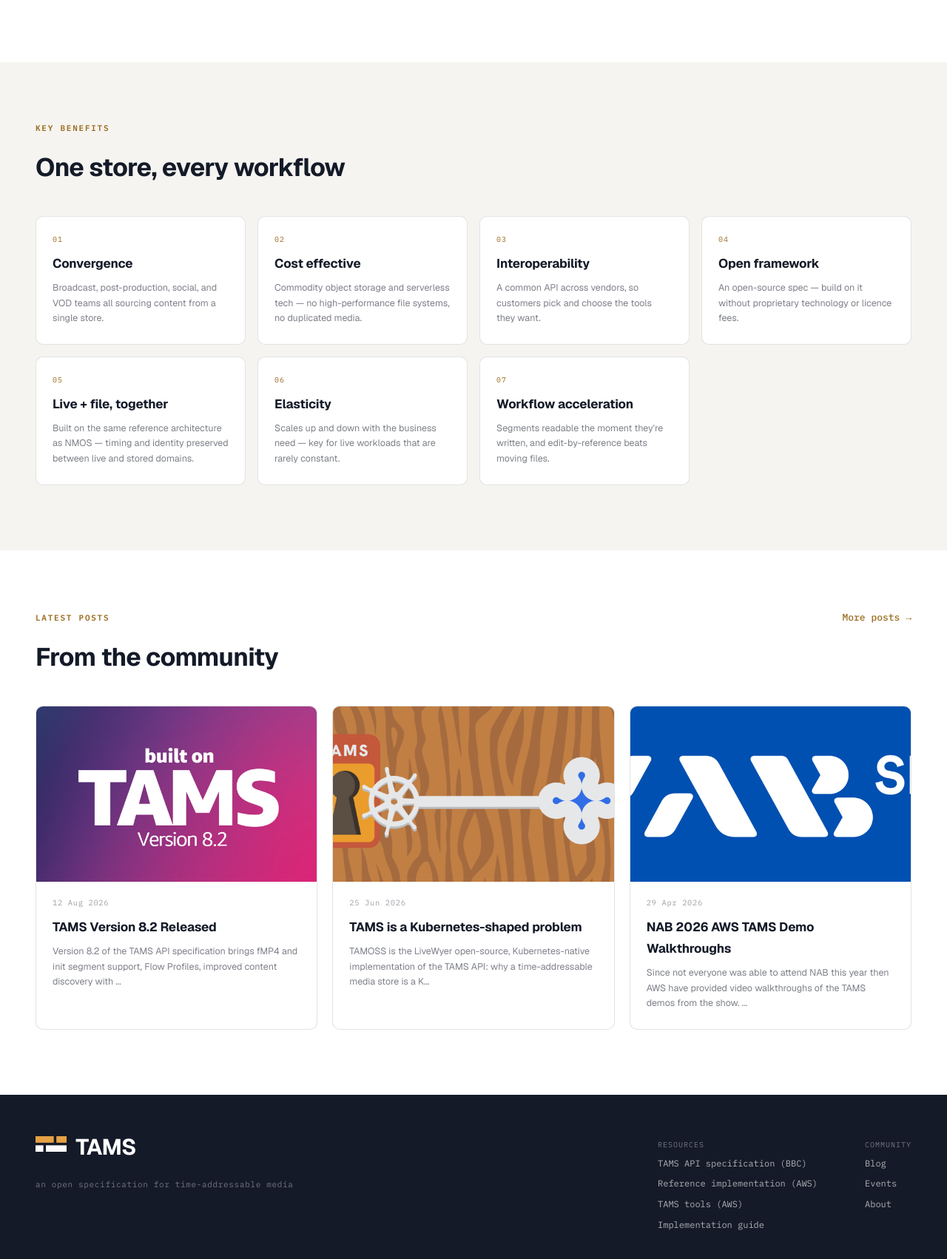
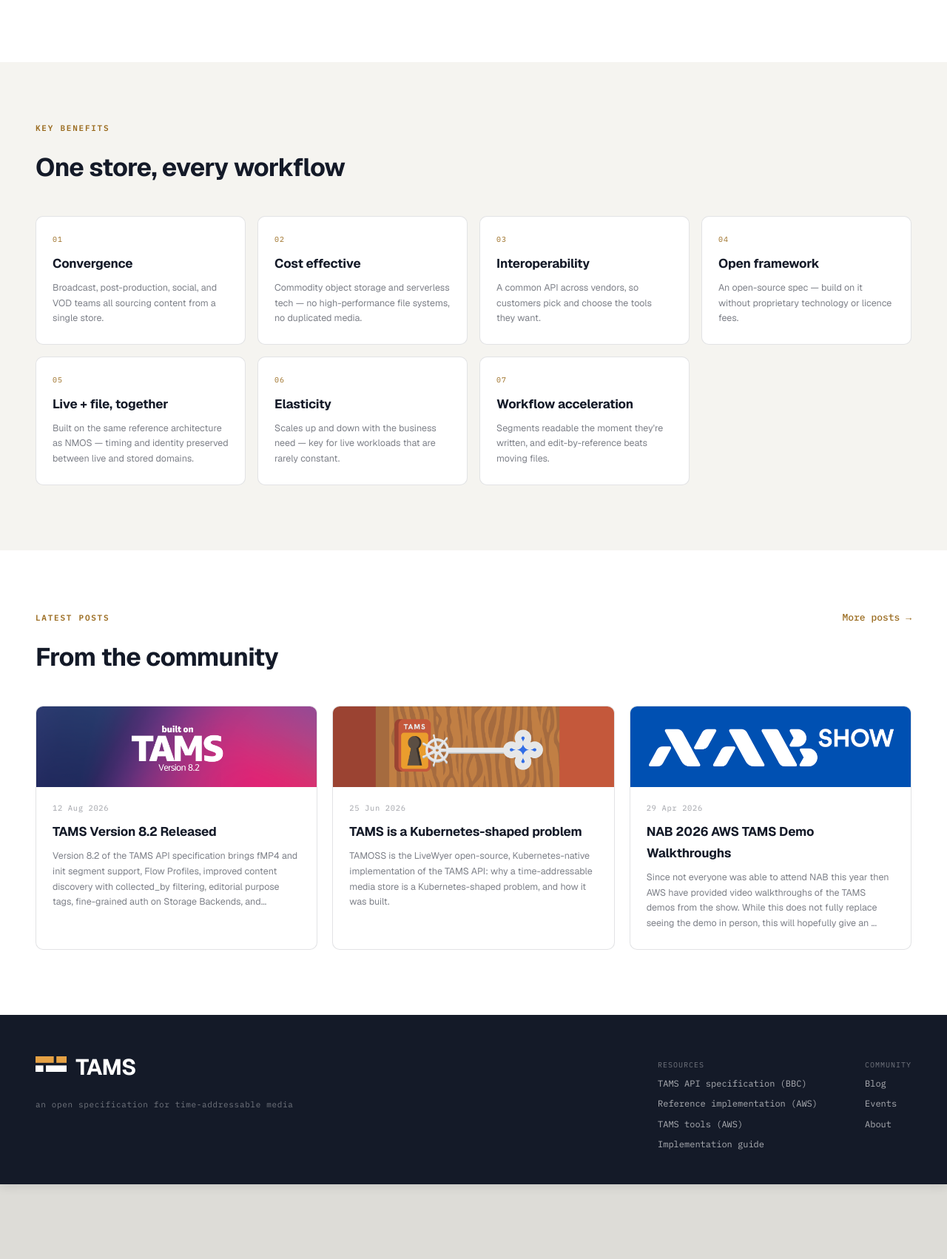
Before and after one commit to johnbilt/tams-website, a Jekyll site: the page built from index.html, in a window 1280 px wide, cut to the strip 1072-2781 px from the top of the page. Shown: the top 1702 px of the strip at 74% size. Built offline with Jekyll 4.4.1, drawn with Linux system fonts in a browser that asks for light colours; after the commit the page ends 2673 px from its top, so only the background shows below that.

Commit message:
Blog tweaks: 11 posts/page; card thumbnails full-width uncropped; more preview text; wider post subtitle

```diff
--- a/_config.yml
+++ b/_config.yml
@@ -25,7 +25,7 @@
 permalink: /:categories/:year/:month/:day/:title/
 
 # ── Blog pagination (jekyll-paginate) ──
-paginate: 9
+paginate: 11
 paginate_path: "/blog/page:num/"
 
 # ── Plugins (all supported by GitHub Pages) ──
--- a/_includes/post-card.html
+++ b/_includes/post-card.html
@@ -4,7 +4,7 @@
     <div class="body">
       <div class="date">{{ include.post.date | date: "%d %b %Y" }}</div>
       <h3>{{ include.post.title }}</h3>
-      <p>{{ include.post.description | default: include.post.excerpt | strip_html | truncate: 140 }}</p>
+      <p>{{ include.post.description | default: include.post.excerpt | strip_html | truncate: 260 }}</p>
       {%- if include.post.tags.size > 0 -%}
       <div class="tags">{%- for tag in include.post.tags limit:3 -%}<span class="tag">{{ tag }}</span>{%- endfor -%}</div>
       {%- endif -%}
--- a/assets/css/tams.css
+++ b/assets/css/tams.css
@@ -64,7 +64,7 @@
 }
 .page-hero .kicker{color:var(--amber);margin-bottom:14px}
 .page-hero h1{font-size:44px;font-weight:700;letter-spacing:-0.025em;line-height:1.08;margin:0;max-width:1000px}
-.page-hero .subtitle{font-size:19px;color:rgba(255,255,255,0.72);margin:14px 0 0;max-width:640px}
+.page-hero .subtitle{font-size:19px;color:rgba(255,255,255,0.72);margin:14px 0 0;max-width:820px}
 .page-hero .meta{font-family:'IBM Plex Mono',monospace;font-size:12px;letter-spacing:0.04em;color:rgba(255,255,255,0.6);margin-top:18px;display:flex;flex-wrap:wrap;gap:10px;align-items:center}
 .page-hero .meta .byline{color:rgba(255,255,255,0.85)}
 .page-hero .meta .byline strong{color:#fff;font-weight:600}
@@ -159,7 +159,7 @@
 .post-grid{display:grid;grid-template-columns:repeat(3,1fr);gap:20px;margin-top:36px}
 .pcard{border:1px solid var(--hair);border-radius:10px;overflow:hidden;background:var(--white);display:flex;flex-direction:column}
 .pcard a{color:inherit;text-decoration:none;display:flex;flex-direction:column;height:100%}
-.pcard .thumb{width:100%;aspect-ratio:16/10;object-fit:cover;background:var(--paper)}
+.pcard .thumb{width:100%;height:auto;display:block;background:var(--paper)}
 .pcard .body{padding:20px 22px 24px}
 .pcard .date{font-family:'IBM Plex Mono',monospace;font-size:10.5px;letter-spacing:0.06em;color:var(--faint)}
 .pcard h4{font-size:17px;font-weight:700;letter-spacing:-0.01em;margin:9px 0 8px}
@@ -282,8 +282,7 @@
 .blog-card{border:1px solid var(--hair);border-radius:10px;overflow:hidden;background:var(--white);display:flex;flex-direction:column;transition:border-color .15s,box-shadow .15s,transform .15s}
 .blog-card:hover{border-color:rgba(20,26,40,0.28);box-shadow:0 6px 18px rgba(20,26,40,0.10);transform:translateY(-2px)}
 .blog-card a{color:inherit;text-decoration:none;display:flex;flex-direction:column;height:100%}
-.blog-card .thumb{width:100%;aspect-ratio:16/9;object-fit:cover;background:var(--paper)}
-.featured-row .blog-card .thumb{aspect-ratio:16/8}
+.blog-card .thumb{width:100%;height:auto;display:block;background:var(--paper)}
 .blog-card .body{padding:18px 20px 22px;display:flex;flex-direction:column;flex:1}
 .blog-card .date{font-family:'IBM Plex Mono',monospace;font-size:10px;letter-spacing:0.06em;text-transform:uppercase;color:var(--faint)}
 .blog-card h3{font-size:17px;font-weight:700;letter-spacing:-0.01em;line-height:1.3;margin:9px 0 8px;color:var(--navy)}
--- a/index.html
+++ b/index.html
@@ -67,7 +67,7 @@
         <div class="body">
           <div class="date">{{ post.date | date: "%d %b %Y" }}</div>
           <h4>{{ post.title }}</h4>
-          <p>{{ post.description | default: post.excerpt | strip_html | truncate: 130 }}</p>
+          <p>{{ post.description | default: post.excerpt | strip_html | truncate: 220 }}</p>
         </div>
       </a>
     </div>
```
